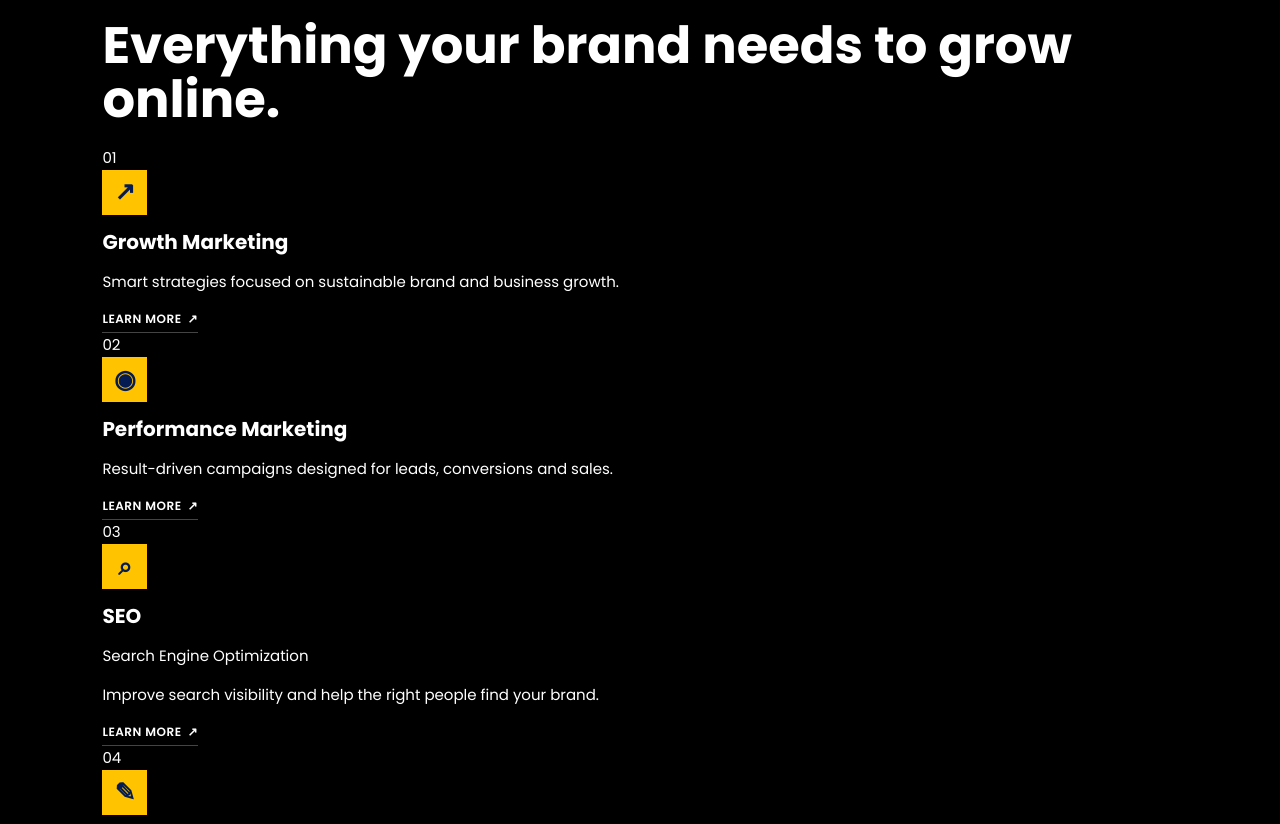
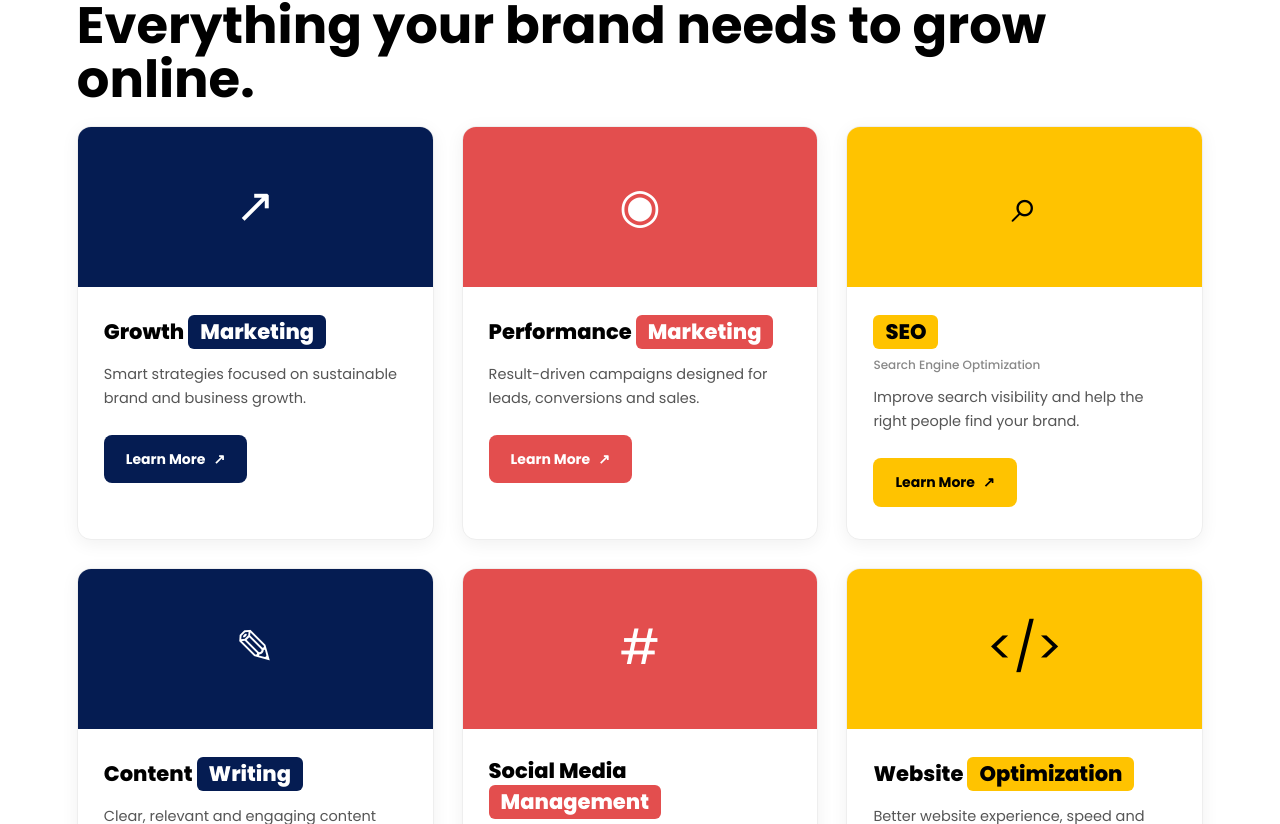
Before and after one commit to himikajain11-art/kliqura-website-v2, a React (Vite) app: page /services in a window 1280 px wide. Shown: the part 956-1780 px from the top of the page. Built offline with nearby package versions, Linux system fonts and the light colour scheme; a web font is replaced by a local one.

Commit message:
Redesigned services page with brand-colored cards and detail modal

```diff
--- a/src/pages/Services.css
+++ b/src/pages/Services.css
@@ -1,33 +1,156 @@
-/* ===== SERVICE "LEARN MORE" MODAL — add at the end of Services.css ===== */
+/* ===== BRAND-COLOR SERVICE CARDS — add at the end of Services.css ===== */
 
-.service-learn-more {
+:root {
+  --brand-navy: #051c52;
+  --brand-red: #e34e4e;
+  --brand-yellow: #ffc300;
+  --brand-black: #000000;
+  --brand-white: #ffffff;
+}
+
+.services-section {
+  background: var(--brand-white) !important;
+  padding: 80px 6% !important;
+}
+
+.services-heading h2 {
+  color: var(--brand-black) !important;
+}
+
+.services-grid {
+  display: grid !important;
+  grid-template-columns: repeat(3, 1fr) !important;
+  gap: 28px !important;
   background: none !important;
   border: none !important;
-  padding: 0 !important;
-  cursor: pointer !important;
-  font-size: 12px !important;
-  font-weight: 600 !important;
-  letter-spacing: 0.5px !important;
-  color: #fff !important;
-  text-transform: uppercase !important;
-  border-bottom: 1px solid #444 !important;
-  padding-bottom: 4px !important;
-  display: inline-flex !important;
-  gap: 6px !important;
-  align-items: center !important;
 }
 
-.service-learn-more:hover {
-  border-bottom-color: #fff !important;
+.service-card {
+  background: var(--brand-white) !important;
+  border: 1px solid #eee !important;
+  border-radius: 14px !important;
+  overflow: hidden !important;
+  box-shadow: 0 4px 18px rgba(0, 0, 0, 0.06) !important;
+  padding: 0 !important;
+  transition: transform 0.25s ease, box-shadow 0.25s ease !important;
 }
 
+.service-card:hover {
+  transform: translateY(-6px) !important;
+  box-shadow: 0 12px 30px rgba(0, 0, 0, 0.12) !important;
+}
+
+/* Banner (top colored box with icon) */
+.service-banner {
+  height: 160px;
+  display: flex;
+  align-items: center;
+  justify-content: center;
+}
+
+.service-banner-icon {
+  font-size: 48px;
+  color: var(--brand-white);
+}
+
+.banner-navy {
+  background: var(--brand-navy);
+}
+.banner-red {
+  background: var(--brand-red);
+}
+.banner-yellow {
+  background: var(--brand-yellow);
+}
+.banner-yellow .service-banner-icon {
+  color: var(--brand-black);
+}
+
+/* Card body */
+.service-card-body {
+  padding: 28px 26px 32px;
+}
+
+.service-card h3 {
+  font-size: 21px !important;
+  font-weight: 800 !important;
+  color: var(--brand-black) !important;
+  margin: 0 0 14px 0 !important;
+  line-height: 1.35 !important;
+}
+
+/* Highlight pill inside heading */
+.highlight-pill {
+  display: inline-block;
+  padding: 3px 12px;
+  border-radius: 6px;
+  color: var(--brand-white);
+  font-weight: 800;
+}
+.pill-navy {
+  background: var(--brand-navy);
+}
+.pill-red {
+  background: var(--brand-red);
+}
+.pill-yellow {
+  background: var(--brand-yellow);
+  color: var(--brand-black);
+}
+
+.service-subtitle {
+  font-size: 12px !important;
+  color: #888 !important;
+  margin: -8px 0 12px 0 !important;
+  font-weight: 500 !important;
+}
+
+.service-description {
+  font-size: 14.5px !important;
+  line-height: 1.65 !important;
+  color: #555 !important;
+  margin: 0 0 24px 0 !important;
+}
+
+/* Enquire / Learn More button */
+.service-enquire-btn {
+  border: none !important;
+  border-radius: 8px !important;
+  padding: 13px 22px !important;
+  font-size: 14px !important;
+  font-weight: 700 !important;
+  cursor: pointer !important;
+  display: inline-flex !important;
+  align-items: center !important;
+  gap: 8px !important;
+  text-decoration: none !important;
+  transition: opacity 0.2s ease !important;
+}
+.service-enquire-btn:hover {
+  opacity: 0.88 !important;
+}
+
+.btn-navy {
+  background: var(--brand-navy) !important;
+  color: var(--brand-white) !important;
+}
+.btn-red {
+  background: var(--brand-red) !important;
+  color: var(--brand-white) !important;
+}
+.btn-yellow {
+  background: var(--brand-yellow) !important;
+  color: var(--brand-black) !important;
+}
+
+/* ===== Modal ===== */
 .service-modal-overlay {
   position: fixed;
   top: 0;
   left: 0;
   width: 100%;
   height: 100%;
-  background: rgba(0, 0, 0, 0.75);
+  background: rgba(5, 28, 82, 0.6);
   display: flex;
   align-items: flex-start;
   justify-content: center;
@@ -37,25 +160,35 @@
 }
 
 .service-modal {
-  background: #0a0a0a;
-  border: 1px solid #2a2a2a;
+  background: var(--brand-white);
+  border-radius: 14px;
   max-width: 560px;
   width: 100%;
-  padding: 48px;
+  padding: 44px;
   position: relative;
   margin: auto;
+  border-top: 6px solid var(--brand-navy);
+}
+.modal-navy {
+  border-top-color: var(--brand-navy);
+}
+.modal-red {
+  border-top-color: var(--brand-red);
+}
+.modal-yellow {
+  border-top-color: var(--brand-yellow);
 }
 
 .service-modal-close {
   position: absolute;
-  top: 20px;
-  right: 20px;
+  top: 18px;
+  right: 18px;
   width: 34px;
   height: 34px;
   border-radius: 50%;
-  border: 1px solid #333;
-  background: transparent;
-  color: #fff;
+  border: 1px solid #ddd;
+  background: var(--brand-white);
+  color: var(--brand-black);
   font-size: 16px;
   cursor: pointer;
   display: flex;
@@ -63,63 +196,46 @@
   justify-content: center;
 }
 .service-modal-close:hover {
-  border-color: #fff;
-}
-
-.service-modal-number {
-  display: block;
-  font-size: 13px;
-  font-weight: 600;
-  letter-spacing: 1px;
-  color: #666;
-  margin-bottom: 16px;
+  border-color: var(--brand-black);
 }
 
 .service-modal-icon {
   display: block;
-  font-size: 26px;
-  color: #fff;
-  margin-bottom: 20px;
+  font-size: 34px;
+  color: var(--brand-navy);
+  margin-bottom: 16px;
 }
 
 .service-modal h3 {
   font-size: 26px;
-  font-weight: 700;
-  color: #fff;
+  font-weight: 800;
+  color: var(--brand-black);
   margin: 0 0 8px 0;
 }
 
 .service-modal-subtitle {
   font-size: 13px;
   color: #888;
-  margin: 0 0 20px 0;
+  margin: 0 0 18px 0;
 }
 
 .service-modal-details {
   font-size: 15px;
-  line-height: 1.7;
-  color: #aaa;
-  margin: 0 0 30px 0;
+  line-height: 1.75;
+  color: #555;
+  margin: 0 0 28px 0;
 }
 
-.service-modal a {
-  font-size: 12px;
-  font-weight: 600;
-  letter-spacing: 0.5px;
-  color: #fff;
-  text-transform: uppercase;
-  border-bottom: 1px solid #444;
-  padding-bottom: 4px;
-  display: inline-flex;
-  gap: 6px;
-  align-items: center;
-  text-decoration: none;
-}
-.service-modal a:hover {
-  border-bottom-color: #fff;
+@media (max-width: 900px) {
+  .services-grid {
+    grid-template-columns: repeat(2, 1fr) !important;
+  }
 }
 
 @media (max-width: 600px) {
+  .services-grid {
+    grid-template-columns: 1fr !important;
+  }
   .service-modal {
     padding: 32px 24px;
   }
--- a/src/pages/Services.jsx
+++ b/src/pages/Services.jsx
@@ -4,52 +4,64 @@ import "./Services.css";
 const services = [
   {
     number: "01",
-    title: "Growth Marketing",
+    title: "Growth",
+    highlight: "Marketing",
     icon: "↗",
     description: "Smart strategies focused on sustainable brand and business growth.",
     details:
       "We build long-term growth systems, not one-off campaigns. This means mapping your customer journey, identifying the highest-leverage channels for your business, and continuously testing and optimizing so growth compounds over time instead of stalling after a quick spike.",
+    color: "navy",
   },
   {
     number: "02",
-    title: "Performance Marketing",
+    title: "Performance",
+    highlight: "Marketing",
     icon: "◉",
     description: "Result-driven campaigns designed for leads, conversions and sales.",
     details:
       "Every campaign we run is tied to a clear number — leads, sign-ups, or sales. We set up tracking, run structured A/B tests, and reallocate budget toward what is actually converting, so your ad spend keeps getting more efficient month over month.",
+    color: "red",
   },
   {
     number: "03",
-    title: "SEO",
+    title: "",
+    highlight: "SEO",
     subtitle: "Search Engine Optimization",
     icon: "⌕",
     description: "Improve search visibility and help the right people find your brand.",
     details:
       "Our SEO process covers technical audits, keyword research, on-page optimization and content strategy. The goal is sustainable organic traffic — ranking for the searches your ideal customers are already making, so you get consistent visibility without paying for every click.",
+    color: "yellow",
   },
   {
     number: "04",
-    title: "Content Writing",
+    title: "Content",
+    highlight: "Writing",
     icon: "✎",
     description: "Clear, relevant and engaging content created for your audience.",
     details:
       "From blog posts to product pages, we write content that is easy to read and built around what your audience actually searches for and cares about. Every piece is written to inform, build trust, and gently guide the reader toward taking action.",
+    color: "navy",
   },
   {
     number: "05",
-    title: "Social Media Management",
+    title: "Social Media",
+    highlight: "Management",
     icon: "#",
     description: "Consistent social presence, community building and content planning.",
     details:
       "We handle content calendars, post creation, scheduling and community engagement across your key platforms. The focus is consistency and relevance — showing up regularly with content that fits your brand voice and actually resonates with your followers.",
+    color: "red",
   },
   {
     number: "06",
-    title: "Website Optimization",
+    title: "Website",
+    highlight: "Optimization",
     icon: "</>",
     description: "Better website experience, speed and conversion-focused improvements.",
     details:
       "We review your site's speed, structure and user flow to find where visitors drop off. Then we make targeted improvements — faster load times, clearer navigation, and stronger calls to action — so more of your existing traffic turns into real results.",
+    color: "yellow",
   },
 ];
 
@@ -77,7 +89,6 @@ export default function Services() {
           </a>
         </div>
 
-        {/* Clean hero diagram — no circles */}
         <div className="hero-visual" aria-hidden="true">
           <div className="marketing-flow">
             <div className="flow-heading">
@@ -140,13 +151,21 @@ export default function Services() {
 
         <div className="services-grid">
           {services.map((service) => (
-            <article className="service-card" key={service.number}>
-              <div className="service-card-top">
-                <span className="service-number">{service.number}</span>
-                <span className="service-icon">{service.icon}</span>
+            <article
+              className={`service-card card-${service.color}`}
+              key={service.number}
+            >
+              <div className={`service-banner banner-${service.color}`}>
+                <span className="service-banner-icon">{service.icon}</span>
               </div>
 
-              <h3>{service.title}</h3>
+              <div className="service-card-body">
+                <h3>
+                  {service.title}{" "}
+                  <span className={`highlight-pill pill-${service.color}`}>
+                    {service.highlight}
+                  </span>
+                </h3>
 
                 {service.subtitle && (
                   <p className="service-subtitle">{service.subtitle}</p>
@@ -156,11 +175,12 @@ export default function Services() {
 
                 <button
                   type="button"
-                className="service-learn-more"
+                  className={`service-enquire-btn btn-${service.color}`}
                   onClick={() => setActiveService(service)}
                 >
                   Learn More <span>↗</span>
                 </button>
+              </div>
             </article>
           ))}
         </div>
@@ -175,7 +195,7 @@ export default function Services() {
             }
           }}
         >
-          <div className="service-modal">
+          <div className={`service-modal modal-${activeService.color}`}>
             <button
               className="service-modal-close"
               onClick={() => setActiveService(null)}
@@ -183,12 +203,11 @@ export default function Services() {
               ✕
             </button>
 
-            <span className="service-modal-number">
-              {activeService.number}
-            </span>
             <span className="service-modal-icon">{activeService.icon}</span>
 
-            <h3>{activeService.title}</h3>
+            <h3>
+              {activeService.title} {activeService.highlight}
+            </h3>
 
             {activeService.subtitle && (
               <p className="service-modal-subtitle">
@@ -198,7 +217,11 @@ export default function Services() {
 
             <p className="service-modal-details">{activeService.details}</p>
 
-            <a href="#contact" onClick={() => setActiveService(null)}>
+            <a
+              href="#contact"
+              className={`service-enquire-btn btn-${activeService.color}`}
+              onClick={() => setActiveService(null)}
+            >
               Start a Project <span>↗</span>
             </a>
           </div>
```
Lines whose indentation alone changed are shown as unchanged.
